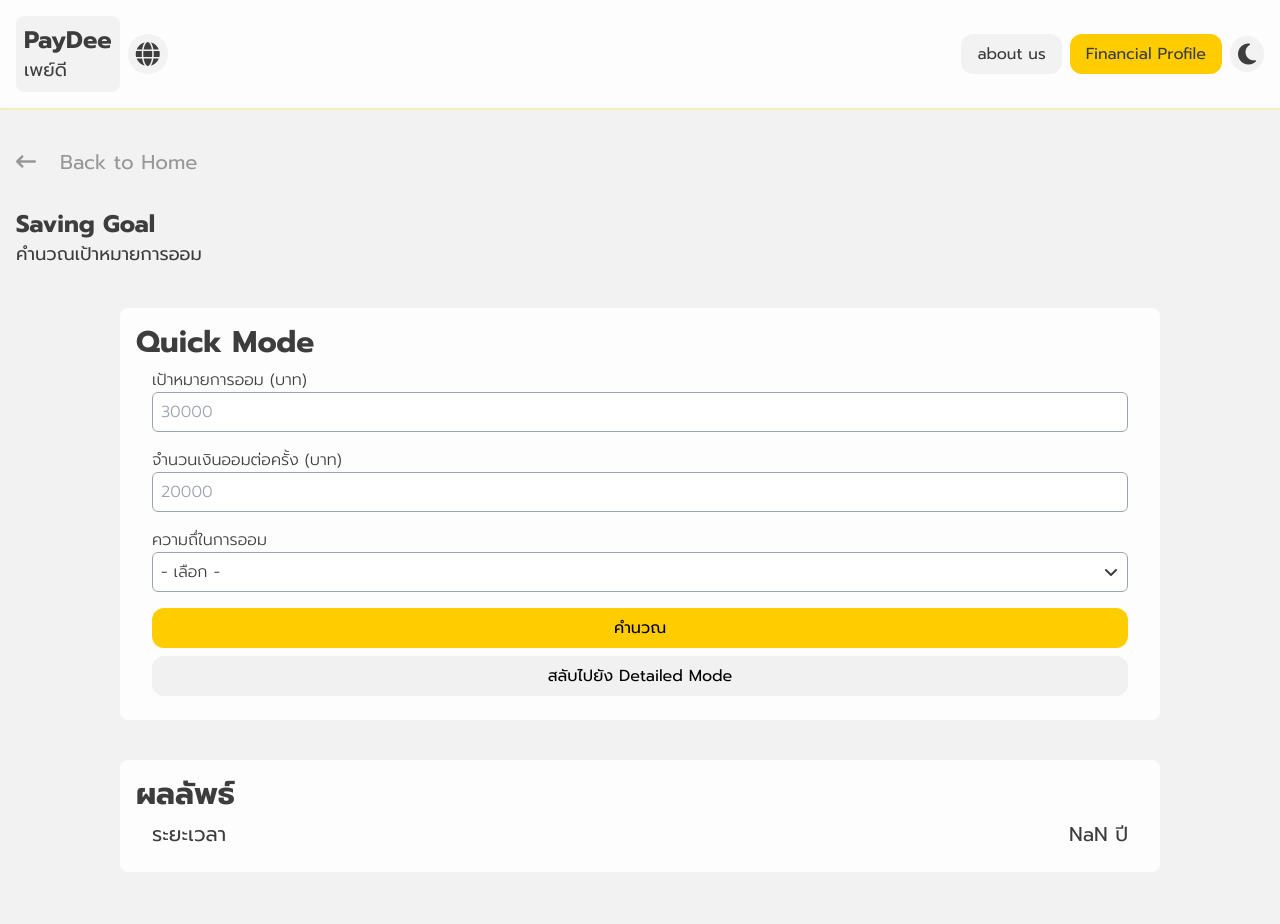
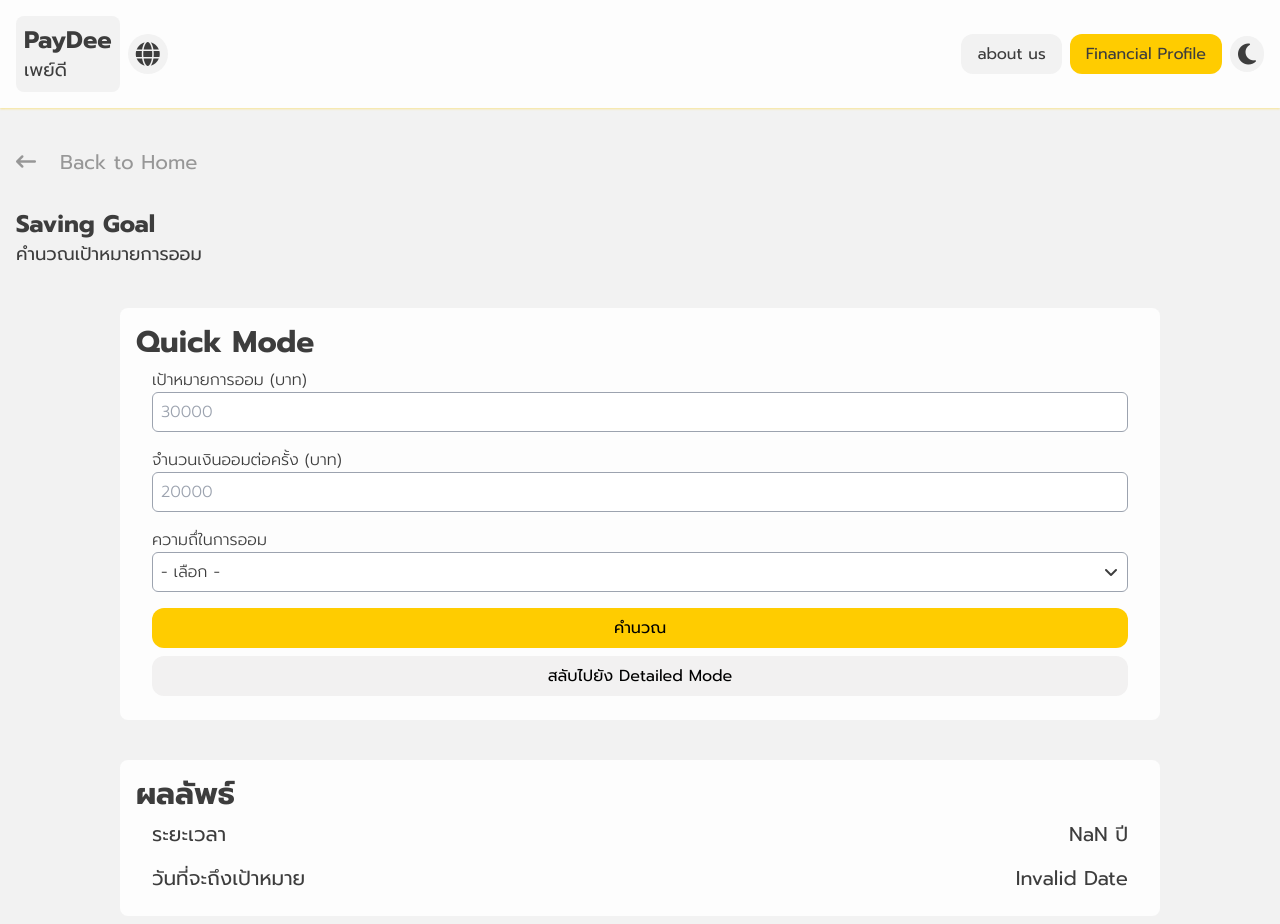
Before and after one commit to BossTheDev2209/paydee, a React (Vite) app: page /saving-goal in a window 1280 px wide. Both pictures are taken after a click on the button "คำนวณ". Shown: the top 924 px of the page. Built offline with nearby package versions, Linux system fonts and the light colour scheme; a web font is replaced by a local one.

Commit message:
Saving Goal => output

```diff
--- a/src/layout/Header.jsx
+++ b/src/layout/Header.jsx
@@ -5,8 +5,8 @@ import { useTheme } from "../context/ThemeContext";
 export default function Header() {
   const [open, setOpen] = useState(false);
   const { isDark, toggleTheme } = useTheme();
+  const currentpPath = location.pathname;
 
-  const currentpPath = location.pathname;
   const toggleMenu = () => setOpen((prev) => !prev);
   const handleClick = () => {
     setOpen(false);
--- a/src/views/SavingGoal.jsx
+++ b/src/views/SavingGoal.jsx
@@ -31,6 +31,7 @@ export default function SavingGoal() {
   const [mode, setMode] = useState("quick");
   const [loading, setLoading] = useState(false);
   const [result, setResult] = useState(null);
+  const today = new Date();
 
   const calculate = (values, mode) => {
     setLoading(true);
@@ -71,13 +72,28 @@ export default function SavingGoal() {
       const duration = formatDuration(totalDays);
       console.log(totalDays);
 
+      const targetDay = new Date();
+      targetDay.setDate(today.getDate() + totalDays);
+
+      function formatDate(date) {
+        return date.toLocaleDateString("th", {
+          weekday: "long",
+          day: "numeric",
+          month: "long",
+          year: "numeric",
+        });
+      }
+      console.log(formatDate(targetDay));
+
       setResult({
         duration,
         remaining,
+        targetDay: formatDate(targetDay),
       });
       setLoading(false);
     });
   };
+
   return (
     <section className="w-full">
       <Link to="/" className="w-full">
@@ -131,6 +147,14 @@ export default function SavingGoal() {
                       {result.duration}
                     </h2>
                   </p>
+                  <p className="flex flex-wrap justify-between pad-main">
+                    <h2 className="text-base md:text-xl w-6/12 text-[#3d3d3d] dark:text-[#f2f1f1] transition-colors duration-300">
+                      วันที่จะถึงเป้าหมาย
+                    </h2>
+                    <h2 className="text-base md:text-xl w-6/12 text-end text-[#3d3d3d] dark:text-[#f2f1f1] transition-colors duration-300">
+                      {result.targetDay}
+                    </h2>
+                  </p>
                   {/* <p className="flex flex-wrap justify-between pad-main">
                     <h2 className="text-base md:text-xl w-6/12 text-[#3d3d3d] dark:text-[#f2f1f1] transition-colors duration-300">
                       เงินคงเหลือหลังจากออม
```
